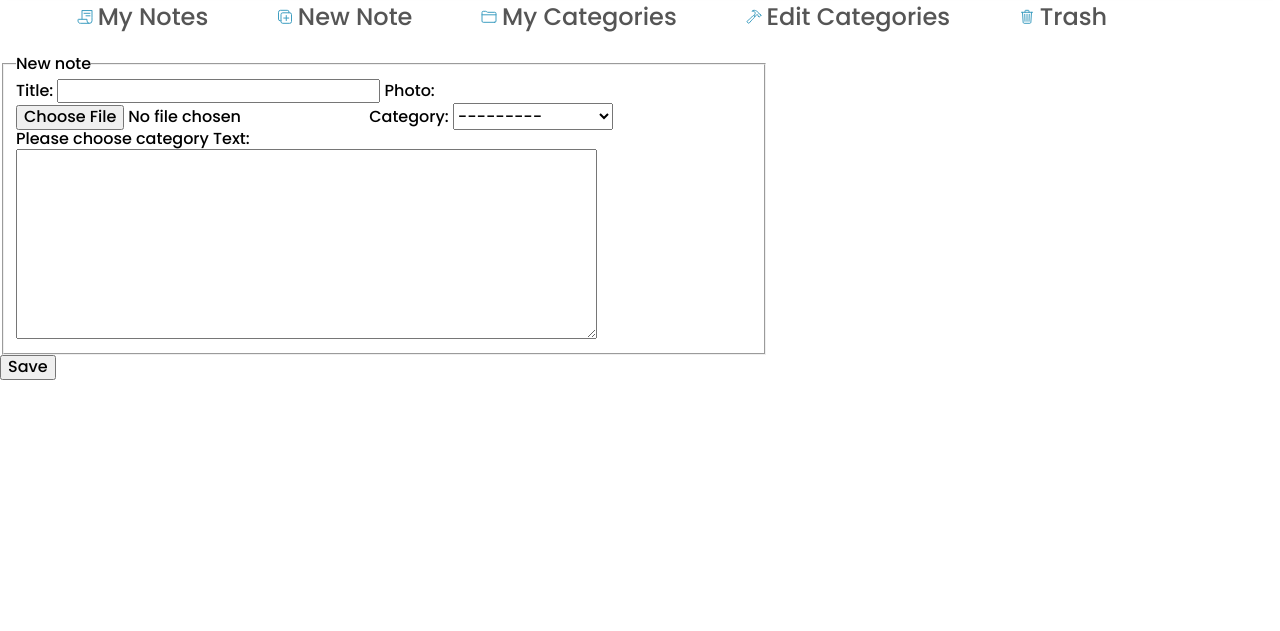
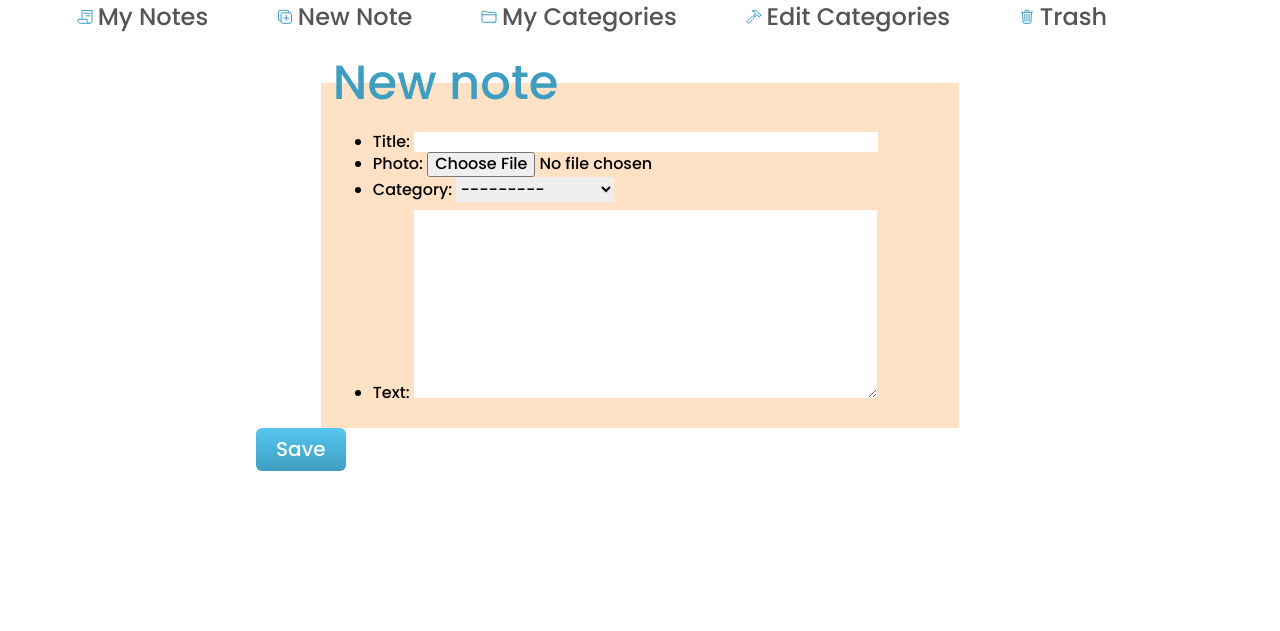
Before and after one commit to AgneNava/my_notes, a Django app: page /notes_mine/mynotes/new in a window 1280 px wide. Shown: the part 169-800 px from the top of the page. Run offline with Django 4.2, Linux system fonts and the light colour scheme; a user stored in the database is signed in; data comes from the database, SQL or seed files in the repository; both versions use the stored data as it was after the commit; some libraries are stand-ins or nearby versions.

Commit message:
Forms styles

```diff
--- a/notes_mine/static/notes_mine/style.css
+++ b/notes_mine/static/notes_mine/style.css
@@ -40,6 +40,7 @@ header img {
 .main-header-nav-stranger, .main-header-nav-user {
   display: flex;
   flex-direction: row;
+  align-items: center;
 }
 
 .main-header-nav-stranger > a, .main-header-nav-user > a, .listed-ancor-items {
@@ -122,6 +123,15 @@ header img {
   width: 100%;
 }
 
+.title-style {
+  color: #3e9ec1;
+  padding-left: 3rem;
+}
+
+.content-section {
+  width: 60%;
+}
+
 .create-buttons {
   display: flex;
   flex-direction: row;
@@ -130,27 +140,89 @@ header img {
 }
 .create-buttons > button {
   background-color: #3e9ec1;
-  /* border-radius: 0.5rem; */
+  border-radius: 0.2rem;
   font-size: 1.5rem;
   padding: 1rem;
-  width: 20%;
+  width: 15%;
   margin: 0.3rem;
   border: none;
 }
 
-.create-buttons button > a {
+.create-buttons button > a, h3 button > a {
   color: whitesmoke;
   text-decoration: none;
 
 }
 
+.create-buttons .btn, form .btn, p .btn, .btn {
+  background: #3e9ec1;
+  background-image: -webkit-linear-gradient(top, #56c7f0, #3e9ec1);
+  background-image: -moz-linear-gradient(top, #56c7f0, #3e9ec1);
+  background-image: -ms-linear-gradient(top, #56c7f0, #3e9ec1);
+  background-image: -o-linear-gradient(top, #56c7f0, #3e9ec1);
+  background-image: linear-gradient(to bottom, #56c7f0, #3e9ec1);
+  -webkit-border-radius: 6;
+  -moz-border-radius: 6;
+  border-radius: 6px;
+  font-family: Poppins;
+  color: #ffffff;
+  font-size: 20px;
+  padding: 10px 20px 10px 20px;
+  text-decoration: none;
+  border: none;
+}
+
+.btn:hover {
+  background: #66c4e6;
+  background-image: -webkit-linear-gradient(top, #8dd8f4, #66c4e6);
+  background-image: -moz-linear-gradient(top, #8dd8f4, #66c4e6);
+  background-image: -ms-linear-gradient(top, #8dd8f4, #66c4e6);
+  background-image: -o-linear-gradient(top, #8dd8f4, #66c4e6);
+  background-image: linear-gradient(to bottom, #8dd8f4, #66c4e6);
+  text-decoration: none;
+}
 
 
-.title-style {
-  color: #3e9ec1;
-  padding-left: 3rem;
+hr {
+  width: 90%;
 }
 
-.content-section {
+.note-prev {
+  display: flex;
+  flex-direction: column;
+  width: 70%;
+  margin: 0 auto;
+
+}
+
+.form-group-top {
+  background-color: #ffe2c5;
+  border: none;
+
+}
+
+.form-group-top legend {
+  font-family: Poppins;
+  font-size: 3rem;
+  color: #3e9ec1;
+}
+
+.form-content-section {
   width: 60%;
+  margin: 0 auto;
 }
+
+.form-group-top {
+  width: 80%;
+  margin: 0 auto;
+}
+
+.my-form-style li input, .my-form-style li textarea {
+  width: 80%;
+  border: none;
+}
+
+.my-form-style li select, .form-group input  {
+  border: none;
+  margin-bottom: 0.5rem;
+}
--- a/notes_mine/templates/base.html
+++ b/notes_mine/templates/base.html
@@ -6,13 +6,7 @@
     {% endblock %}
     <meta charset="utf-8" />
     <meta name="viewport" content="width=device-width, initial-scale=1" />
-    <!-- <link
-      rel="stylesheet"
-      href="https://stackpath.bootstrapcdn.com/bootstrap/4.1.3/css/bootstrap.min.css"
-      integrity="sha384-MCw98/SFnGE8fJT3GXwEOngsV7Zt27NXFoaoApmYm81iuXoPkFOJwJ8ERdknLPMO"
-      crossorigin="anonymous"
-    /> -->
-    <!-- Add additional CSS in static file -->
+
     {% load static %}
     <link rel="stylesheet" href="{% static 'notes_mine/style.css' %}" />
     <link
@@ -37,12 +31,13 @@
         <nav class="main-header-nav">
           {% if user.is_authenticated %}
           <div class="main-header-nav-user">
+            <a href="{% url 'notes_mine:index' %}"><ion-icon name="home"></ion-icon></a>
+            <br>
+            <form class="search-form" action="{% url 'notes_mine:search' %}" method="get">
+              <input type="search" placeholder="Search" aria-label="Search" name="query">
+              <button class="btn" type="submit">Search</button>
+            </form>
 
-            <form action="{% url 'notes_mine:search' %}" method="get">
-              <input type="search" placeholder="Search" aria-label="Search" name="query">
-              <button type="submit">Search</button>
-            </form>
-            <a href="{% url 'notes_mine:index' %}"><ion-icon name="home"></ion-icon></a>
             <a href="{% url 'notes_mine:profile' %}">{{ user.get_username }} <ion-icon name="person"></ion-icon></a>
             <a href="{% url 'logout' %}">Logout <ion-icon name="log-out-outline"></ion-icon></a>
 
@@ -51,10 +46,10 @@
           {% else %}
 
             <div class="main-header-nav-stranger">
-              <a href="#">Language</a>
-              <a href="{% url 'login' %}?">Login</a>
+
+              <a href="{% url 'login' %}?">Login  <ion-icon name="log-in"></ion-icon></a>
               <br>
-              <a href="{% url 'notes_mine:register' %}">Register</a>
+              <a href="{% url 'notes_mine:register' %}">Register  <ion-icon name="key"></ion-icon></a>
             </div>
 
           {% endif %}
--- a/notes_mine/templates/notes_mine/index.html
+++ b/notes_mine/templates/notes_mine/index.html
@@ -10,7 +10,7 @@
 
 <div class="create-buttons">
   <button><a class="nav-link" href="{% url 'notes_mine:my-new-note' %}">New note:</a></button>
-  <button><a class="nav-link" href="#">New Category:</a></button>
+  <button><a class="nav-link" href="{% url 'notes_mine:my-new-category' %}">New Category:</a></button>
 
 </div>
 
--- a/notes_mine/templates/notes_mine/user_note_form.html
+++ b/notes_mine/templates/notes_mine/user_note_form.html
@@ -2,16 +2,21 @@
 
 {% block content %}
 
-    <div class="content-section">
+    <div class="form-content-section">
         <form class="main-form" method="POST" enctype='multipart/form-data'>
             {% csrf_token %}
-            <fieldset class="form-group">
-                <legend class="border-bottom mb-4">New note</legend>
-                {{ form }}
+            <fieldset class="form-group-top">
+                <legend class="">New note</legend>
+                    <ul class="my-form-style">
+                        <li id='title' class="form-list"> Title: {{ form.title }}</li>
+                        <li id='photo' class="form-list">Photo: {{ form.photo }}</li>
+                        <li id='category' class="form-list">Category: {{ form.category }}</li>
+                        <li id='text' class="form-list">Text: {{ form.text }}</li>
+                    </ul>
             </fieldset>
 
             <div class="form-group">
-                <button class="btn-simple" type="submit">Save</button>
+                <button class="btn" type="submit">Save</button>
             </div>
 
         </form>
--- a/notes_mine/views.py
+++ b/notes_mine/views.py
@@ -155,7 +155,7 @@ class UserCatCreateView(LoginRequiredMixin, generic.CreateView):
     template_name = 'notes_mine/user_category_form.html'
 
     def get_success_url(self):
-        return reverse('notes_mine:mycategories')
+        return reverse('notes_mine:mycategories-edit')
 
     def form_valid(self, form):
         form.instance.user = self.request.user
@@ -167,7 +167,7 @@ class UserCatUpdateView(LoginRequiredMixin, UserPassesTestMixin, generic.UpdateV
     template_name = 'notes_mine/user_category_form.html'
 
     def get_success_url(self):
-        return reverse('notes_mine:mycategories')
+        return reverse('notes_mine:mycategories-edit')
 
     def test_func(self):
         note = self.get_object()
@@ -179,20 +179,13 @@ class UserCatDeleteView(LoginRequiredMixin, UserPassesTestMixin, generic.DeleteV
     template_name = 'notes_mine/user_category_delete.html'
 
     def get_success_url(self):
-        return reverse('notes_mine:mycategories')
+        return reverse('notes_mine:mycategories-edit')
 
     def test_func(self):
         note = self.get_object()
         return self.request.user == note.user
 
 
-# class CatNotesListView(LoginRequiredMixin,generic.ListView):
-#     model = Note
-#     context_object_name = 'category_notes'
-#     template_name = "notes_mine/category_notes.html"
-
-#     def get_queryset(self):
-#         return Note.objects.filter(user=self.request.user).order_by('category__pk')
 
 class CatNotesListView(LoginRequiredMixin,generic.ListView):
     model = Note
@@ -203,6 +196,7 @@ class CatNotesListView(LoginRequiredMixin,generic.ListView):
         return Note.objects.filter(user=self.request.user).order_by('category__name')
 
 
+@login_required
 def notes_list(request):
     filter = CatNotesFilter(request.GET, queryset=Note.objects.all())
     return render(request, 'notes_mine/cat-notes-filtered.html', {'filter': filter})
```
Also changed, not shown: notes_app/templates/registration/login.html (+9 -6 lines), notes_mine/templates/notes_mine/cat-notes-filtered.html (+21 -4 lines), notes_mine/templates/notes_mine/profile.html (+13 -13 lines), notes_mine/templates/notes_mine/register.html (+6 -4 lines), notes_mine/templates/notes_mine/user_categories.html (+6 -4 lines), notes_mine/templates/notes_mine/user_note.html (+11 -7 lines), notes_mine/templates/notes_mine/user_notes.html (+5 -5 lines), db.sqlite3, notes_mine/media/images/Simas.jfif (added), notes_mine/media/images/grybas.jpg (added), notes_mine/media/images/ratai-ir-padangos_RE7BKGR.png (added), notes_mine/media/images/silva_rerum.jpg (added).
